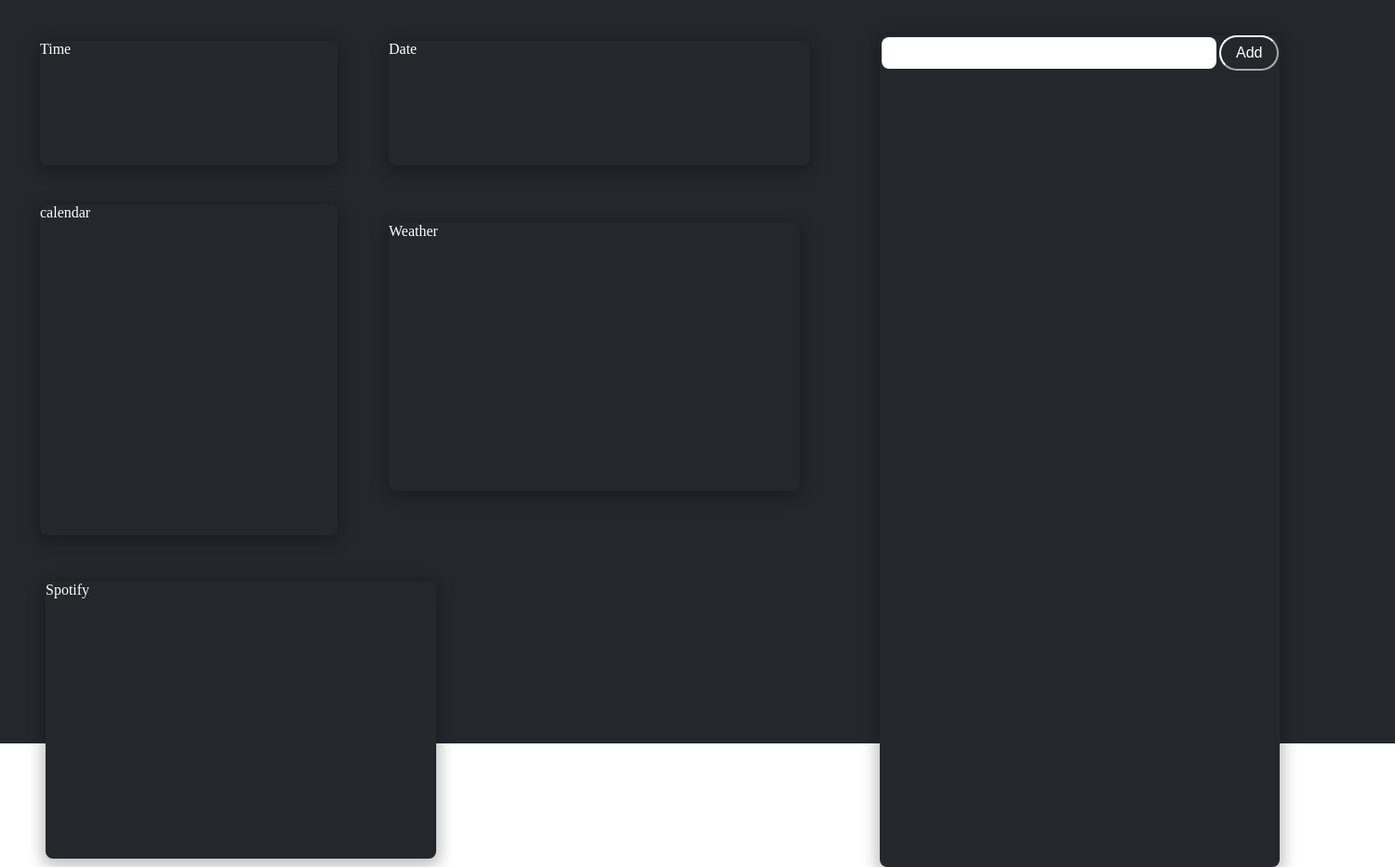
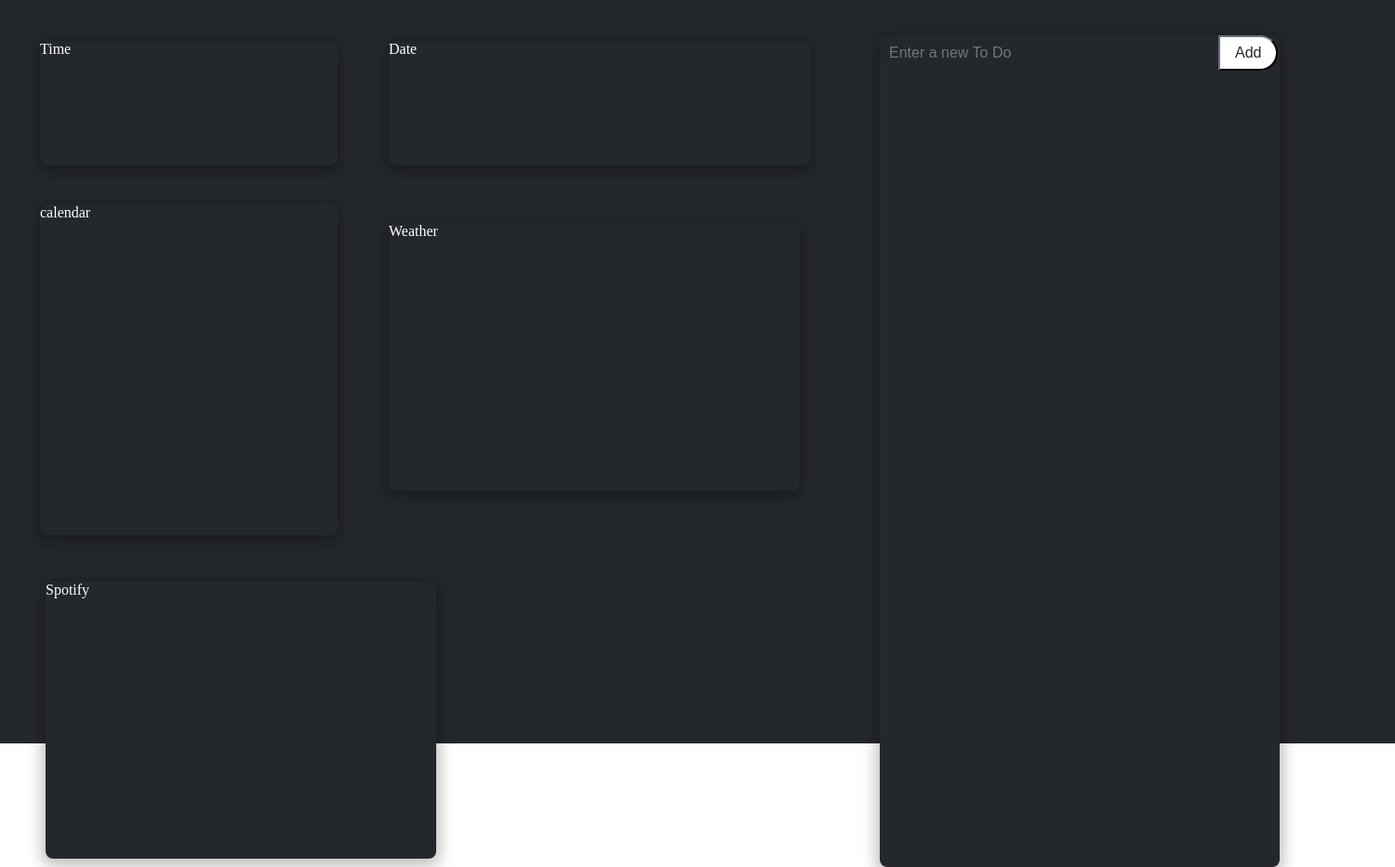
Before and after one commit to backoop/ElectronDashboard, an Electron app: page index.html in a window 1500 px wide. Shown: the whole page at 93% size. Drawn offline with Linux system fonts and the light colour scheme; no server answers.

Commit message:
style input

```diff
--- a/renderer.js
+++ b/renderer.js
@@ -1,6 +1,7 @@
 const toDoList = document.querySelector(".toDo-container");
 const input = document.createElement("input");
-const button = document.createElement("button");
+const button = document.createElement("button",);
+const check = document.createElement("input");
 const list = document.createElement("ul");
 
 // Load the current To Do list from a file
@@ -13,11 +14,13 @@ fetch("todo.json")
             list.appendChild(listItem);
         });
     });
-
+check.type = "checkbox";
+input.placeholder = "Enter a new To Do";
 button.innerHTML = "Add";
+toDoList.appendChild(list);
 toDoList.appendChild(input);
 toDoList.appendChild(button);
-toDoList.appendChild(list);
+
 
 // Add a new To Do when the button is clicked
 button.addEventListener("click", () => {
--- a/style.css
+++ b/style.css
@@ -65,21 +65,21 @@ input {
   margin: 2px;
   width: 80%;
   padding: 8px;
-  border-radius: 8px;
+  border-radius: 25px 0px 0px 25px;
   border: none;
-  background-color: #ffffff;
-  color: var(--background);
+  background-color: var(--background);
+  color: white;
   font-size: 16px;
 
 }
 
 button {
   padding: 8px 16px;
-  margin-left: 1px;
-  border-radius: 25px;
-  border-color: white;
-  background-color: var(--background);
-  color: #ffffff;
+
+  border-radius: 0px 25px 25px 0px;
+  background-color: white;
+  color: var(--background);
+  border-color: #24272c;
   font-size: 16px;
   cursor: pointer;
 
```
